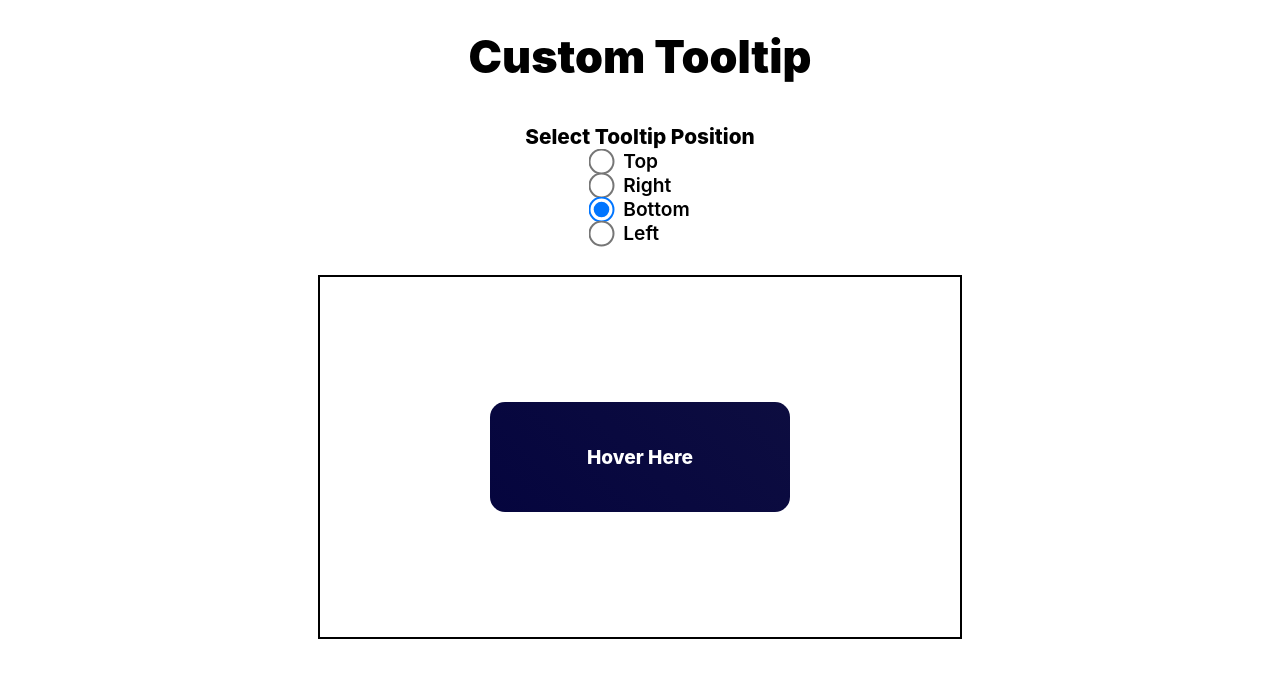
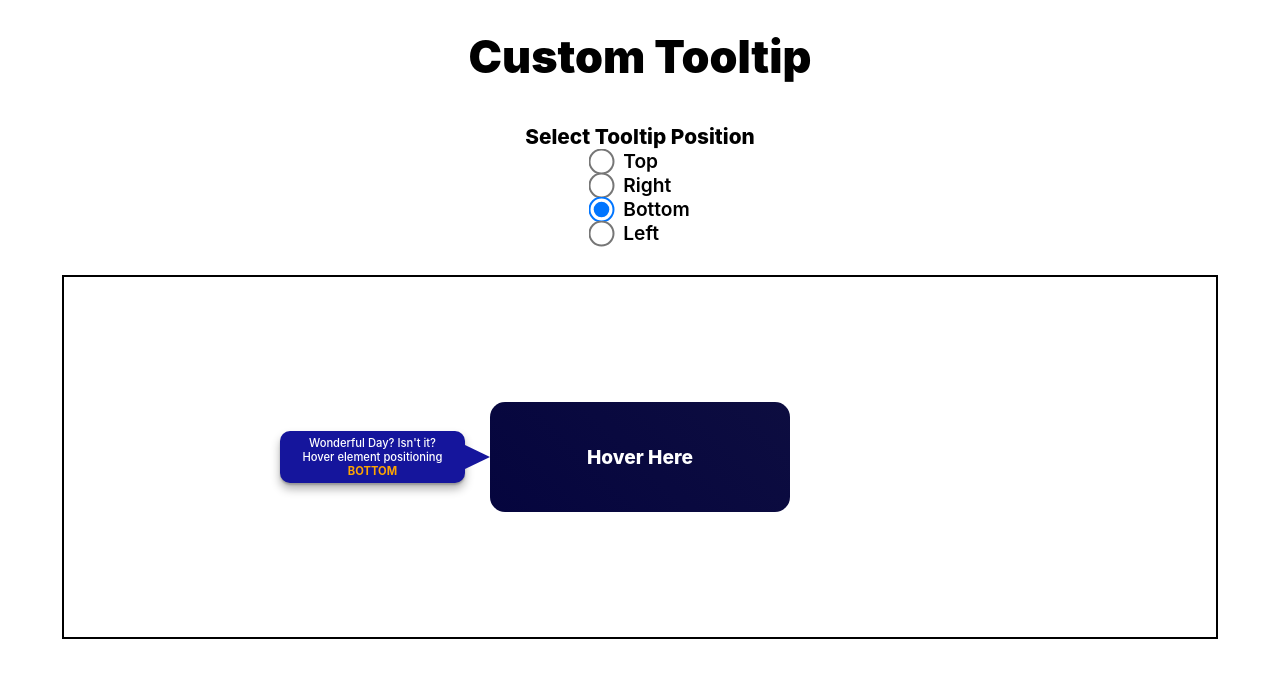
Before and after one commit to sanskar1419/React-Tooltip, a React (Create React App) app: page / in a window 1280 px wide. Shown: the top 678 px of the page. Built offline with nearby package versions, Linux system fonts and the light colour scheme.

Commit message:
Render all position tooltip

```diff
--- a/src/App.css
+++ b/src/App.css
@@ -21,7 +21,7 @@ input[type="radio"] {
   align-items: center;
   justify-content: center;
   border: 2px solid black;
-  width: 50%;
+  width: 90%;
   height: 45vh;
   margin-top: 20px;
 }
@@ -39,8 +39,9 @@ input[type="radio"] {
   font-size: 1.2rem;
   cursor: pointer;
   transition: all 0.1s ease-in;
+  position: relative;
 }
 
-.hoverElement:hover {
+/* .hoverElement:hover {
   transform: scale(1.01);
-}
+} */
--- a/src/App.js
+++ b/src/App.js
@@ -1,6 +1,7 @@
 import { useState } from "react";
 import "./App.css";
 import PositionForm from "./components/PositionForm/PositionForm";
+import Tooltip from "./components/Tooltip/Tooltip";
 
 function App() {
   const [position, setPosition] = useState("bottom");
@@ -15,7 +16,9 @@ function App() {
       <h1>Custom Tooltip</h1>
       <PositionForm handlePositionInput={handlePositionInput} />
       <div className="hoverElementAddTooltipContainer">
-        <div className="hoverElement">Hover Here</div>
+        <div className="hoverElement">
+          Hover Here <Tooltip />
+        </div>
       </div>
     </div>
   );
--- a/src/components/Tooltip/Tooltip.js
+++ b/src/components/Tooltip/Tooltip.js
@@ -2,8 +2,13 @@ import styles from "./Tooltip.module.css";
 
 function Tooltip() {
   return (
-    <div>
-      <span>Hii</span>
+    <div className={styles.left}>
+      <span>Wonderful Day? Isn't it?</span>
+      <span>
+        Hover element positioning{" "}
+        <span className={styles.position}>bottom</span>
+      </span>
+      <div></div>
     </div>
   );
 }
--- a/src/components/Tooltip/Tooltip.module.css
+++ b/src/components/Tooltip/Tooltip.module.css
@@ -0,0 +1,126 @@
+/* Bottom Styling */
+.bottom {
+  width: 175px;
+  position: absolute;
+  color: white;
+  font-size: 0.7rem;
+  font-weight: 500;
+  bottom: -124px;
+  display: flex;
+  align-items: center;
+  justify-content: center;
+  flex-direction: column;
+  text-align: center;
+  border-radius: 10px;
+  background: rgb(21, 21, 156);
+  box-shadow: 0 6px 10px rgba(0, 0, 0, 0.3), 0 2px 2px rgba(0, 0, 0, 0.2);
+  padding: 5px;
+}
+
+.bottom div {
+  width: 0;
+  height: 0;
+  border-left: 12.5px solid transparent;
+  border-right: 12.5px solid transparent;
+  border-bottom: 25px solid rgb(21, 21, 156);
+  position: absolute;
+  top: -25px;
+  right: 20px;
+}
+
+/* Top Styling */
+
+.top {
+  width: 175px;
+  position: absolute;
+  color: white;
+  font-size: 0.7rem;
+  font-weight: 500;
+  top: -124px;
+  display: flex;
+  align-items: center;
+  justify-content: center;
+  flex-direction: column;
+  text-align: center;
+  border-radius: 10px;
+  background: rgb(21, 21, 156);
+  box-shadow: 0 6px 10px rgba(0, 0, 0, 0.3), 0 2px 2px rgba(0, 0, 0, 0.2);
+  padding: 5px;
+}
+
+.top div {
+  width: 0;
+  height: 0;
+  border-left: 12.5px solid transparent;
+  border-right: 12.5px solid transparent;
+  border-top: 25px solid rgb(21, 21, 156);
+  position: absolute;
+  bottom: -25px;
+  right: 20px;
+}
+
+/* Right Styling */
+
+.right {
+  width: 175px;
+  position: absolute;
+  color: white;
+  font-size: 0.7rem;
+  font-weight: 500;
+  right: -210px;
+  display: flex;
+  align-items: center;
+  justify-content: center;
+  flex-direction: column;
+  text-align: center;
+  border-radius: 10px;
+  background: rgb(21, 21, 156);
+  box-shadow: 0 6px 10px rgba(0, 0, 0, 0.3), 0 2px 2px rgba(0, 0, 0, 0.2);
+  padding: 5px;
+}
+
+.right div {
+  width: 0;
+  height: 0;
+  border-top: 12.5px solid transparent;
+  border-right: 25px solid rgb(21, 21, 156);
+  border-bottom: 12.5px solid transparent;
+  position: absolute;
+  left: -25px;
+}
+
+/* Left Styling */
+
+.left {
+  width: 175px;
+  position: absolute;
+  color: white;
+  font-size: 0.7rem;
+  font-weight: 500;
+  left: -210px;
+  display: flex;
+  align-items: center;
+  justify-content: center;
+  flex-direction: column;
+  text-align: center;
+  border-radius: 10px;
+  background: rgb(21, 21, 156);
+  box-shadow: 0 6px 10px rgba(0, 0, 0, 0.3), 0 2px 2px rgba(0, 0, 0, 0.2);
+  padding: 5px;
+}
+
+.left div {
+  width: 0;
+  height: 0;
+  border-top: 12.5px solid transparent;
+  border-left: 25px solid rgb(21, 21, 156);
+  border-bottom: 12.5px solid transparent;
+  position: absolute;
+  right: -25px;
+}
+
+.position {
+  font-weight: 700;
+  color: orange;
+  text-transform: uppercase;
+}
```
